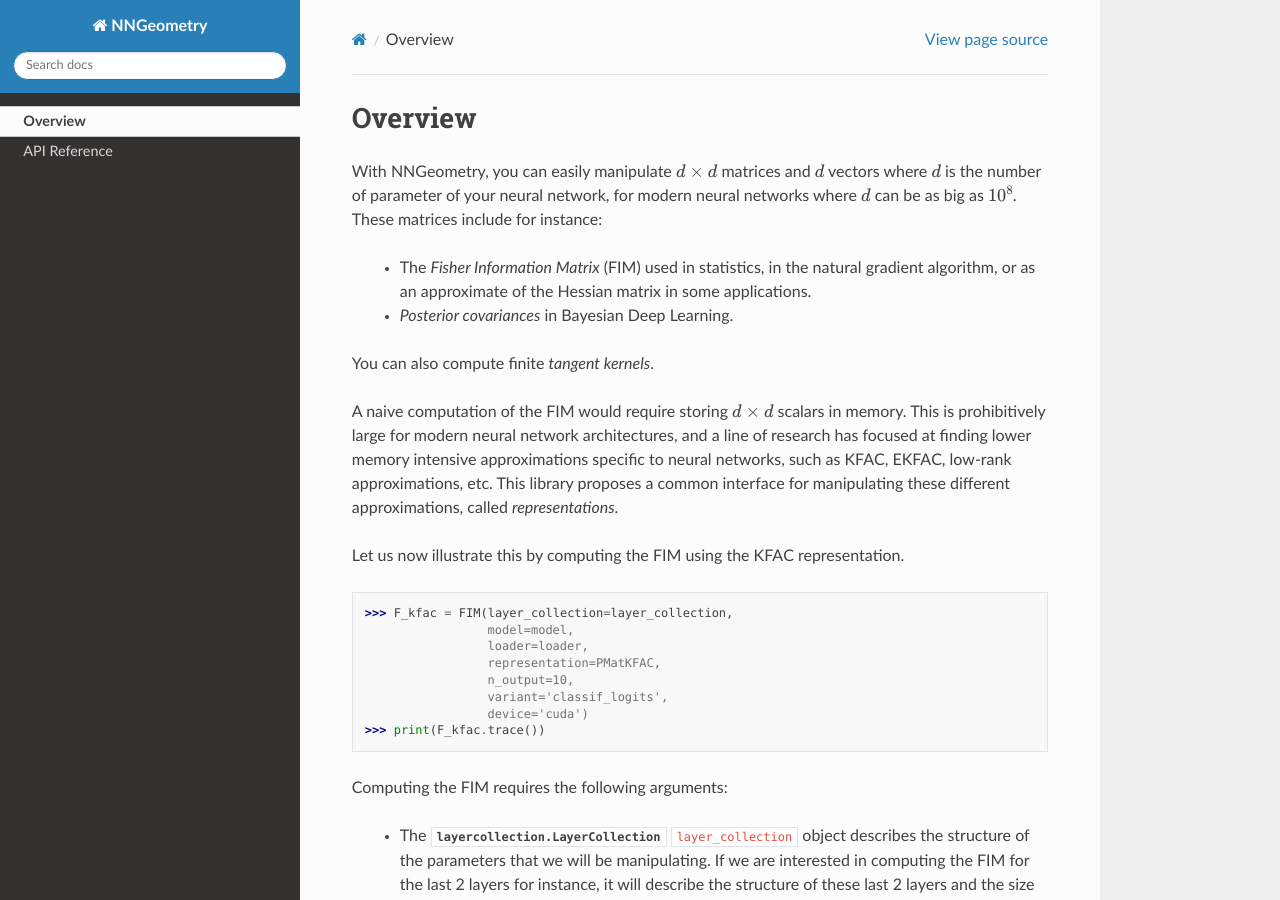
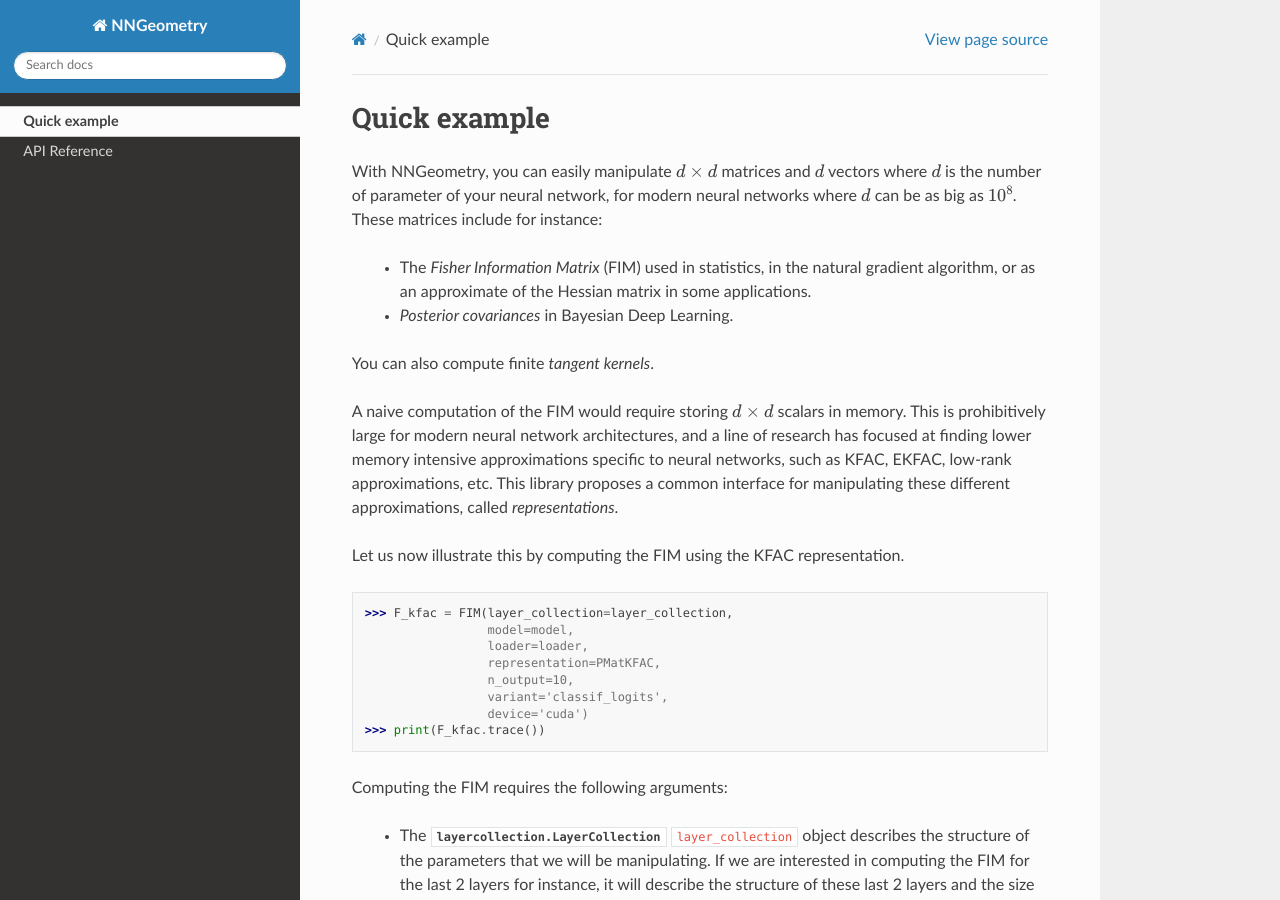
Before and after one commit to tfjgeorge/nngeometry, a Sphinx documentation site: the page built from docs/overview.rst, in a window 1280 px wide and 900 px high. Built offline with Sphinx 7.4.7 and the Read the Docs theme 2.0.0, drawn with Linux system fonts in a browser that asks for light colours.

Commit message:
quick example

```diff
--- a/docs/overview.rst
+++ b/docs/overview.rst
@@ -1,5 +1,5 @@
-Overview
-========
+Quick example
+=============
 
 With NNGeometry, you can easily manipulate :math:`d \times d` matrices and :math:`d` vectors where :math:`d` is the number of parameter of your neural network, for modern neural networks where :math:`d` can be as big as :math:`10^8`. These matrices include for instance:
 
```
